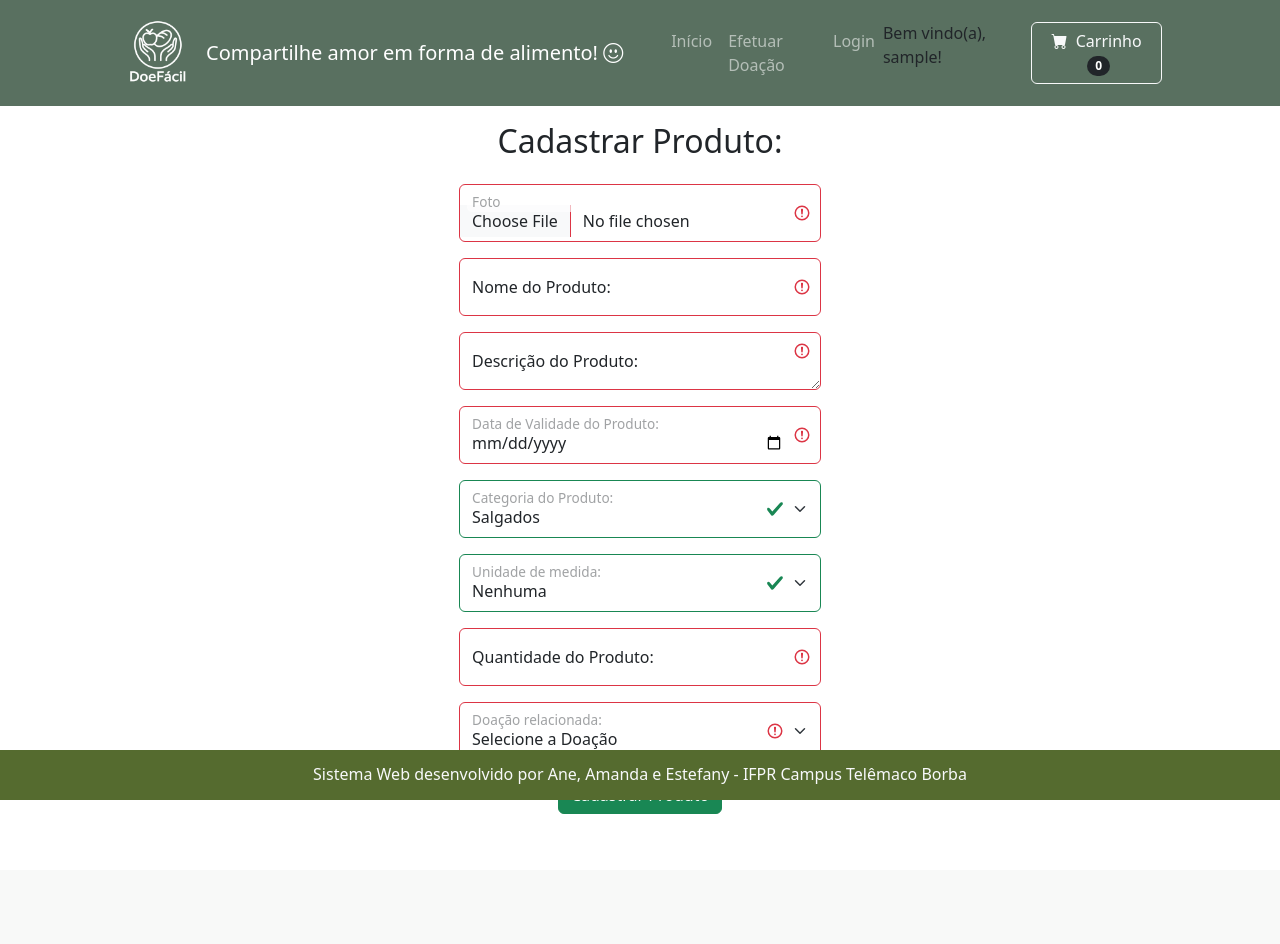
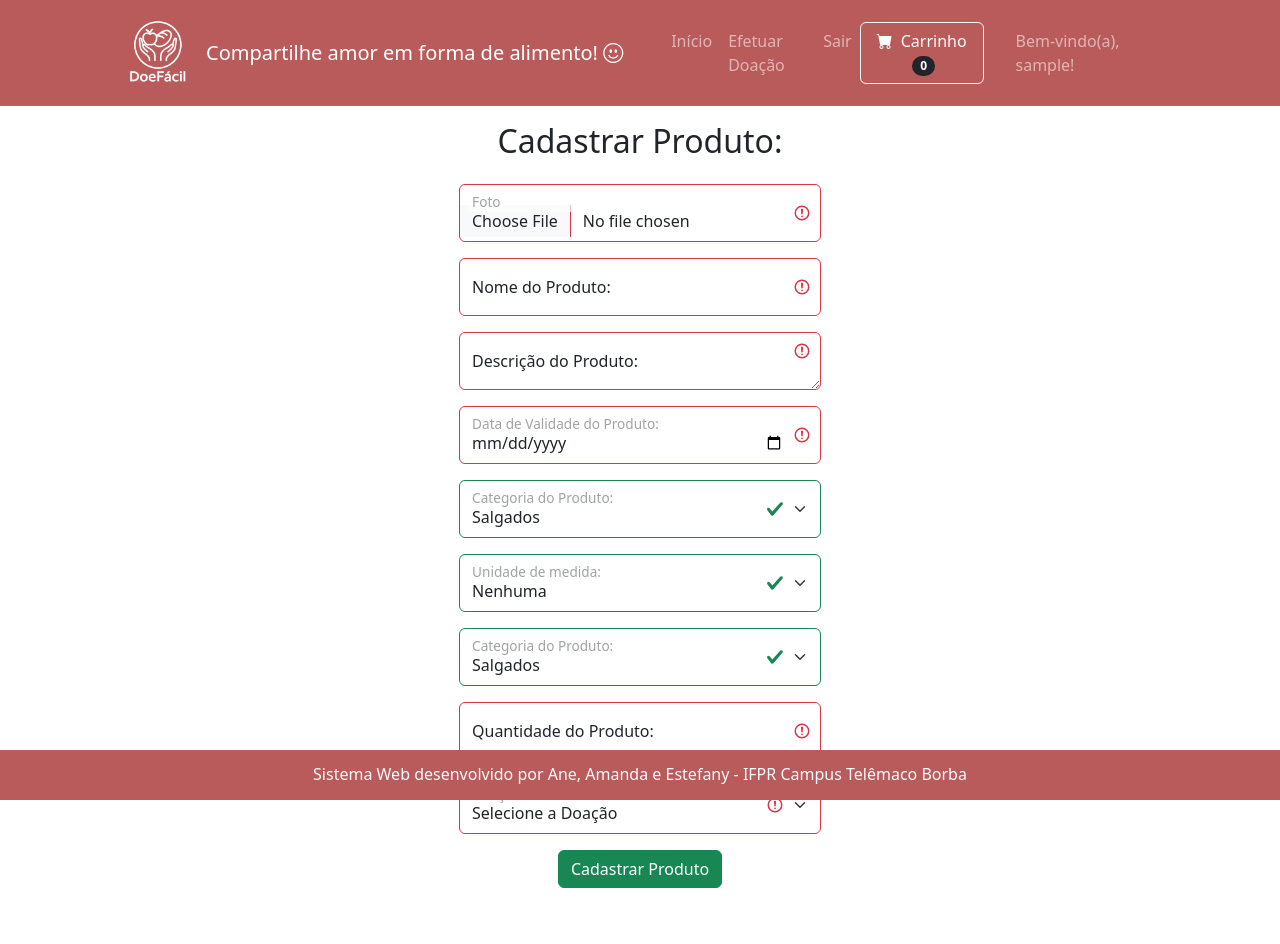
Before and after one commit to anethayne/doefacil, a PHP site: page /formProduto.php in a window 1280 px wide. Before the commit the page ends 814 px from the top, so only its background shows below. Run offline with PHP 8.4, Linux system fonts and the light colour scheme; the visitor is signed in with stand-in values (Sample User, id 1); data that the repository does not hold is empty.

Commit message:
Add files via upload

```diff
--- a/actionDoacao.php
+++ b/actionDoacao.php
@@ -111,7 +111,7 @@
                     include("conexaoBD.php");
 
                     //Query para inserir a doação
-                    $inserirDoacao = "INSERT INTO doacao (data, estado, cidade, rua, bairro, numero_estabelecimento, status)
+                    $inserirDoacao = "INSERT INTO doacao (data, estado, cidade, rua, bairro, numero_estabelecimento, statusDoacao)
                                     VALUES ('$data', '$estado', '$cidade', '$rua', '$bairro', '$numeroEstabelecimento', 'disponivel')";
 
                     if(mysqli_query($conn, $inserirDoacao)){
--- a/footer.php
+++ b/footer.php
@@ -1,5 +1,5 @@
 <!-- Footer-->
-        <footer class="py-2 fixed-bottom" style="background-color: #556b2f; height: 50px;">
+        <footer class="py-2 fixed-bottom" style="background-color: #b95b5b; height: 50px;">
             <div class="container"><p class="m-1 text-center text-light">Sistema Web desenvolvido por Ane, Amanda e Estefany - IFPR Campus Telêmaco Borba</p></div>
         </footer>
         <!-- Bootstrap core JS-->
--- a/formDoacao.php
+++ b/formDoacao.php
@@ -6,7 +6,7 @@
     <div class="d-flex justify-content-center mb-3">
         <div class="row">
             <div class="col-12">
-                <form action="actionDoacao.php?pagina=formDoacao" method="POST" class="was-validated" enctype="multipart/form-data">
+                <form action="actionDoacao.php?" method="GET" class="was-validated" enctype="multipart/form-data">
 
 
                     <div class="form-floating mb-3 mt-3">
--- a/formProduto.php
+++ b/formProduto.php
@@ -56,6 +56,18 @@
                         <label for="unidadeProduto">Unidade de medida:</label>
                     </div>
 
+                    <!-- Campo Categoria -->
+                    <div class="form-floating mt-3 mb-3">
+                        <select class="form-select" id="categoriaProduto" name="categoriaProduto" required>
+                            <option value="doces">Doces</option>
+                            <option value="bebidas">Bebidas</option>
+                            <option value="frutas">Frutas</option>
+                            <option value="verduras">Verduras</option>
+                            <option value="salgados" selected>Salgados</option>
+                        </select>
+                        <label for="categoriaProduto">Categoria do Produto:</label>
+                    </div>
+
                     <!-- Campo Quantidade -->
                     <div class="form-floating mt-3 mb-3">
                         <input type="text" class="form-control" id="quantidadeProduto" name="quantidadeProduto" placeholder="Quantidade do Produto" required>
--- a/header.php
+++ b/header.php
@@ -40,8 +40,12 @@
 
     <body>
 
+    <?php
+        session_start();
+    ?>
+
         <!-- Navigation -->
-    <nav class="navbar navbar-expand-lg navbar-dark sticky-top" style="background-color: #597060ff;">
+    <nav class="navbar navbar-expand-lg navbar-dark sticky-top" style="background-color: #b95b5bff;">
         <div class="container px-4 px-lg-5">
 
             <!-- Logo e slogan lado a lado -->
@@ -63,17 +67,27 @@
             <div class="collapse navbar-collapse" id="navbarSupportedContent">
                 <ul class="navbar-nav me-auto mb-2 mb-lg-0 ms-lg-4">
                     <li class="nav-item"><a class="nav-link" aria-current="page" href="index.php">Início</a></li>
-                    <li class="nav-item"><a class="nav-link" href="formDoacao.php">Efetuar Doação</a></li>
-                    <li class="nav-item"><a class="nav-link" href="formLogin.php">Login</a></li>
+
+                    <?php
+                        if(isset($_SESSION['logado']) && $_SESSION['logado'] === true){
+                            echo "
+                                <li class='nav-item'><a class='nav-link' href='formDoacao.php'>Efetuar Doação</a></li>
+                            ";
+                        }
+                        if(isset($_SESSION['logado']) && $_SESSION['logado'] === true){
+                            echo "
+                                <li class='nav-item'><a class='nav-link' href='logout.php'>Sair</a></li>
+                            ";
+                        }
+                        else{
+                            echo "
+                                <li class='nav-item'><a class='nav-link' href='formLogin.php'>Login</a></li>
+                            ";
+                        }
+                    ?>
+                    </a></li>
                 </ul>
 
-                <p>
-                    <?php
-                        session_start();
-                        $nomeUsuario = $_SESSION["nomeUsuario"];
-                        echo "Bem vindo(a), $nomeUsuario!";
-                    ?>
-                </p>
                 <!-- Botão do carrinho -->
                 <form class="d-flex">
                     <button class="btn btn-outline-light" type="submit">
@@ -82,6 +96,22 @@
                         <span class="badge bg-dark text-white ms-1 rounded-pill">0</span>
                     </button>
                 </form>
+
+                <?php
+                    if(isset($_SESSION['logado']) && $_SESSION['logado'] === true){
+                        $nomeUsuario = $_SESSION['nomeUsuario'];
+                        echo "
+                            <ul class='navbar-nav me-auto mb-2 mb-lg-0 ms-lg-4'>
+                                <li class='nav-item'>
+                                    <a class='nav-link' aria-current='page' href='#'>
+                                     Bem-vindo(a), $nomeUsuario! <i class='bi bi-smile'></i>
+                                    </a>
+                                </li>
+                            </ul>
+                        ";
+                    }
+                ?>
+
             </div>
         </div>
     </nav>
--- a/visualizarProduto.php
+++ b/visualizarProduto.php
@@ -25,6 +25,10 @@
                     $categoria    = $registro['categorias'];
                     $dataValidade = $registro['data_validade'];
                     $quantidade   = $registro['quantidade'];
+
+                    $diaValidade = substr($dataValidade, 8, 2);
+                    $mesValidade = substr($dataValidade, 5, 2);
+                    $anoValidade = substr($dataValidade, 0, 4);
 
                     //Transforma URLs em array para o carrossel
                     $imagens = explode(",", $urls);
@@ -62,7 +66,7 @@
                                 <h4 class="card-title"><b><?php echo $nomeProduto?></b></h4>
                                 <p class="card-text"><?php echo $descricao?></p>
                                 <p class="card-text"><b>Categoria:</b> <?php echo $categoria?></p>
-                                <p class="card-text"><b>Validade:</b> <?php echo $dataValidade?></p>
+                                <p class="card-text"><b>Validade:</b> <?php echo "$diaValidade/$mesValidade/$anoValidade"?></p>
                                 <p class="card-text"><b>Quantidade:</b> <?php echo $quantidade?></p>
 
                                 <div class="card bg-light mt-3">
```
Also changed, not shown: actionLogin.php (added, +48 -0 lines), index.php (+6 -2 lines), img/Captura de tela 2025-02-17 201150.png (added).
